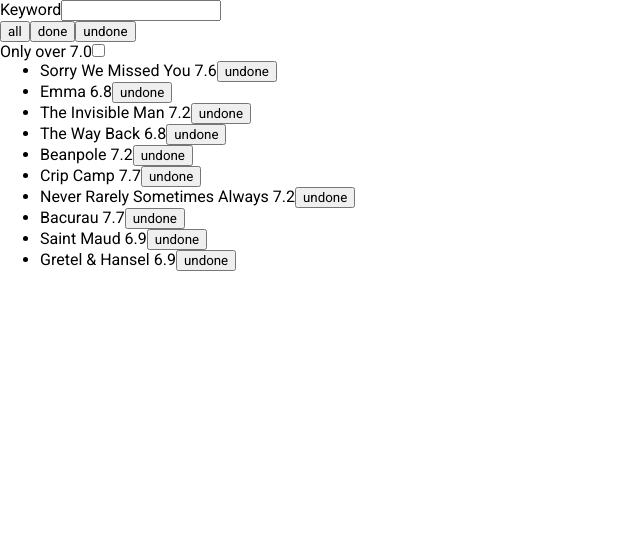
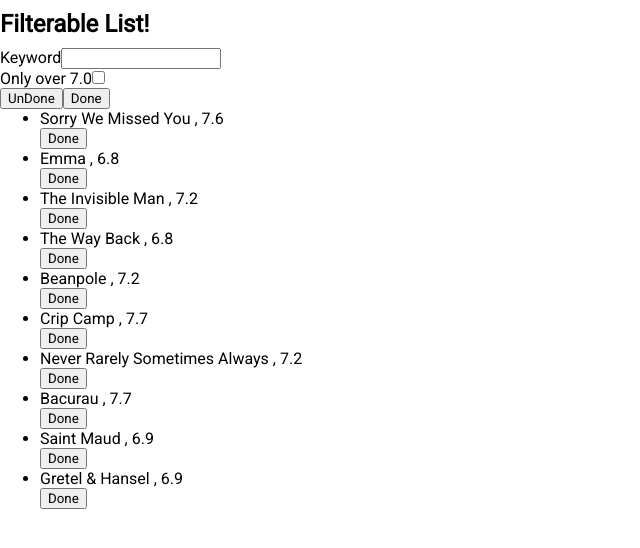
Before and after one commit to NeginSal/MovieList, a React (Create React App) app: page / in a window 1280 px wide. Shown: the top 548 px of the page, without its empty margins (0-640 px from the left). Built offline with nearby package versions, Linux system fonts and the light colour scheme.

Commit message:
make project with multiple component

```diff
--- a/src/App.js
+++ b/src/App.js
@@ -1,97 +1,29 @@
 import React, { useEffect, useState } from "react";
 import { getAllMovies } from "./components/Transportlayer";
+import Manager from "./components/Manager";
+import Loading from "./components/Loading";
 
 const App = () => {
-  const [Movies, setMovie] = useState([]);
-  const [filteredMovies, setFilteredMovies] = useState([]);
-  const [Loading, setLoading] = useState(true);
-  const [Keyword, setKeyword] = useState("");
-  const [OverSeven, setOverSeven] = useState(false);
-  const [filterByDone, setfilterByDone] = useState("ALL");
+  const [movies, setMovies] = useState([]);
+  const [loading, setLoading] = useState(true);
+
 
   useEffect(() => {
     getAllMovies().then((response) => {
-      const newMovies = response.map((item) => ({
+      const movies = response.map((item) => ({
         id: item.id,
-        name: item.name,
+        text: item.name,
         rate: item.rate,
         done: false,
       }));
-      setMovie(newMovies);
+      setMovies(movies);
       setLoading(false);
     });
   }, []);
 
-  useEffect(() => {
-    const newFilteredMovies = Movies.filter((item) =>
-      item.name.toLowerCase().includes(Keyword.toLowerCase())
-    )
-      .filter((item) => (OverSeven ? item.rate > 7 : true))
-      .filter((item) =>
-        filterByDone === "ALL" ? true : item.done === (filterByDone === "DONE")
-      );
-    setFilteredMovies(newFilteredMovies);
-  }, [Movies, filterByDone, Keyword, OverSeven]);
-
-  function handleDoneBtn(id) {
-    setMovie(() =>
-      Movies.map((movie) => {
-        if (movie.id === id) {
-          return { ...movie, done: !movie.done };
-        }
-        return movie;
-      })
-    );
+  if (loading) {
+    return <Loading />;
   }
-
-  function handleDoneChange(filter) {
-    setfilterByDone(filter);
-  }
-  function handleKeywordChange(e) {
-    setKeyword(e.target.value);
-  }
-  function handleOverSevenChange(e) {
-    setOverSeven(e.target.checked);
-  }
-  if (Loading) {
-    return "Please wait...";
-  }
-
-  return (
-    <div>
-      <div>
-        <div>
-          Keyword
-          <input type="text" value={Keyword} onChange={handleKeywordChange} />
-        </div>
-        <div>
-          <button onClick={() => handleDoneChange("ALL")}>all</button>
-          <button onClick={() => handleDoneChange("DONE")}>done</button>
-          <button onClick={() => handleDoneChange("UNDONE")}>undone</button>
-        </div>
-        <div>
-          Only over 7.0
-          <input
-            type="checkbox"
-            checked={OverSeven}
-            onChange={handleOverSevenChange}
-          />
-        </div>
-        <div>
-          <ul>
-            {filteredMovies.map((movie) => (
-              <li data-id={movie.id}>
-                {`${movie.name} ${movie.rate}`}
-                <button onClick={() => handleDoneBtn(movie.id)}>
-                  {movie.done ? "done" : " undone"}
-                </button>
-              </li>
-            ))}
-          </ul>
-        </div>
-      </div>
-    </div>
-  );
+  return <Manager initMovies={movies} />;
 };
-
 export default App;
--- /dev/null
+++ b/src/components/Details.js
@@ -0,0 +1,38 @@
+import { useEffect, useState } from "react";
+import Loading from "./Loading";
+import { getMovie } from "./Transportlayer";
+
+
+const Details = ({ id, onClickBack }) => {
+  const [loading, setLoading] = useState(true);
+  const [name, setName] = useState("");
+  const [description, setdescription] = useState("");
+
+  useEffect(() => {
+    fetchAndUpdate(id);
+  }, );
+
+  function fetchAndUpdate(id) {
+    setLoading(true);
+    getMovie(id).then((data) => {
+      setName(data.name);
+      setdescription(data.description);
+      setLoading(false);
+    });
+  }
+
+  return <div>
+
+      <div>
+        <h3>Detail</h3>
+        <div>
+          <div>{`Name:${name}`}</div>
+          <div>{`Description:${description}`}</div>
+          <button onClick={onClickBack}>Back</button>
+        </div>
+      </div>
+    </div>
+    ;
+};
+
+export default Details;
--- /dev/null
+++ b/src/components/FilterForm.js
@@ -0,0 +1,32 @@
+//import React, { useEffect, useState } from "react";
+
+const FilterForm = ({ Keyword, OverSeven, onChangeInputs }) => {
+  return (
+    <>
+      <div>
+        Keyword
+        <input
+          type="text"
+          value={Keyword}
+          onChange={(e) =>
+            onChangeInputs({ value: e.target.value, name: e.target.name })
+          }
+          name="Keyword"
+        />
+      </div>
+      <div>
+        Only over 7.0
+        <input
+          type="checkbox"
+          checked={OverSeven}
+          onChange={(e) =>
+            onChangeInputs({ value: e.target.checked, name: e.target.name })
+          }
+          name="overseven"
+        />
+      </div>
+    </>
+  );
+};
+
+export default FilterForm;
--- /dev/null
+++ b/src/components/List.js
@@ -0,0 +1,19 @@
+import ListItem from "./ListItem";
+
+const List = ({ items, onClick, onClickDone }) => {
+  const listItems = items.map((item) => {
+    return (
+      <ListItem
+        key={item.id}
+        text={item.text}
+        rate={item.rate}
+        isDone={item.done}
+        onClick={() => onClick(item.id)}
+        onClickDone={() => onClickDone(item.id)}
+      />
+    );
+  });
+  return <ul>{listItems}</ul>;
+};
+
+export default List;
--- /dev/null
+++ b/src/components/ListItem.js
@@ -0,0 +1,10 @@
+const ListItem = ({ text, rate, onClick, isDone, onClickDone }) => {
+  return (
+    <div>
+      <li onClick={onClick}>{`${text} , ${rate}`}</li>
+      <button onClick={onClickDone}>{isDone ? "unDone" : "Done"}</button>
+    </div>
+  );
+};
+
+export default ListItem;
--- /dev/null
+++ b/src/components/Loading.js
@@ -0,0 +1,16 @@
+
+export default function Loading() {
+    return "Please wait ....";
+}
+
+/*const Loading = () => {
+    return (
+        <div><p>
+       Please wait ....
+        </p>
+
+        </div>
+     );
+}
+
+export default Loading;*/
--- /dev/null
+++ b/src/components/Manager.js
@@ -0,0 +1,58 @@
+import { useState } from "react";
+import List from "./List";
+import Details from "./Details";
+import FilterForm from "./FilterForm";
+
+const Manager = ({ initMovies }) => {
+  const [Keyword, setKeyword] = useState("");
+  const [OverSeven, setOverSeven] = useState(false);
+  const [filmId, setfilmId] = useState(null);
+  const [mode, setMode] = useState("unDone");
+  const [movies, setMovies] = useState(initMovies);
+
+  const filterItems = () => {
+    return movies
+      .filter((item) => (mode === "done" ? item.done : !item.done))
+      .filter((item) => item.text.toLowerCase().includes(Keyword.toLowerCase()))
+      .filter((item) => (OverSeven ? item.rate > 7 : true));
+  };
+
+  function handleChangeInput({ value, name }) {
+    if (name === "keyword") setKeyword(value);
+    else setOverSeven(value);
+  }
+
+  function handleClickDone(id){
+    const data = movies.map(item => {
+      if(item.id === id){
+        const done =!item.done;
+        return {...item,done}
+      }
+      return item;
+    });
+    setMovies(data);
+  }
+
+  if (filmId > 0) {
+    return <Details id={filmId} onClickBack={() => setfilmId(null)} />;
+  }
+
+  return (
+    <>
+      <h2>Filterable List!</h2>
+      <FilterForm
+        onChangeInputs={handleChangeInput}
+        keyword={Keyword}
+        overseven={OverSeven}
+      />
+      <div>
+        <button onClick={() => setMode("unDone")}>UnDone</button>
+        <button onClick={() => setMode("done")}>Done</button>
+      </div>
+      <div>
+        <List items={filterItems()} onClick={(id) => setfilmId(id)}  onClickDone={handleClickDone}/>
+      </div>
+    </>
+  );
+};
+export default Manager;
--- a/src/components/Transportlayer.js
+++ b/src/components/Transportlayer.js
@@ -8,10 +8,11 @@ export function getAllMovies() {
     }, 1000);
   });
 };
-export function getServerData(id) {
+export function getMovie(id) {
   return new Promise((resolve) => {
     setTimeout(() => {
-      resolve("Film #" + id);
-    },3000);
+      const item = DATA.find((i) => i.id === id);
+      resolve(item);
+    },1000);
   });
 }
```
Also changed, not shown: src/App.css (added, +38 -0 lines).
